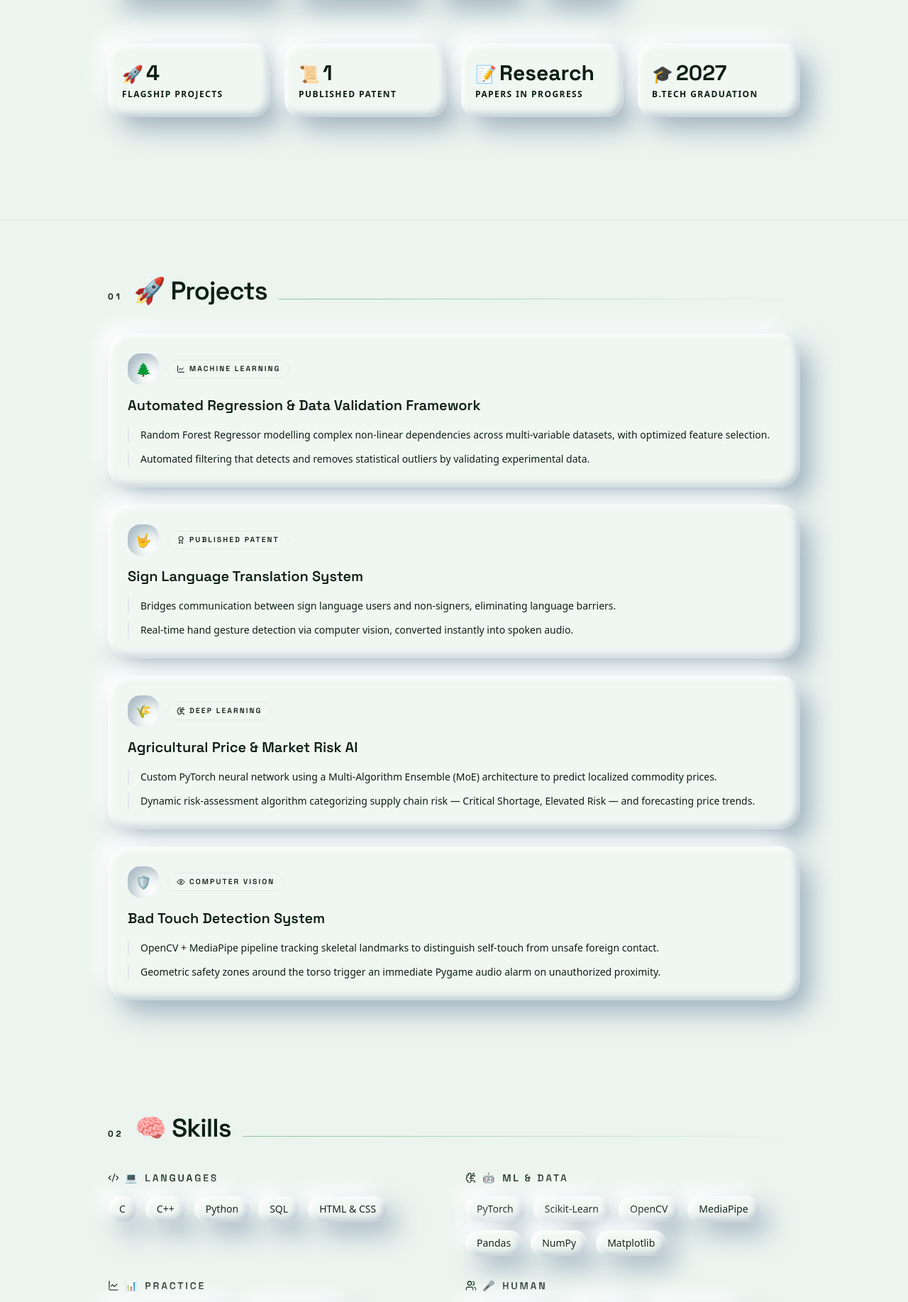
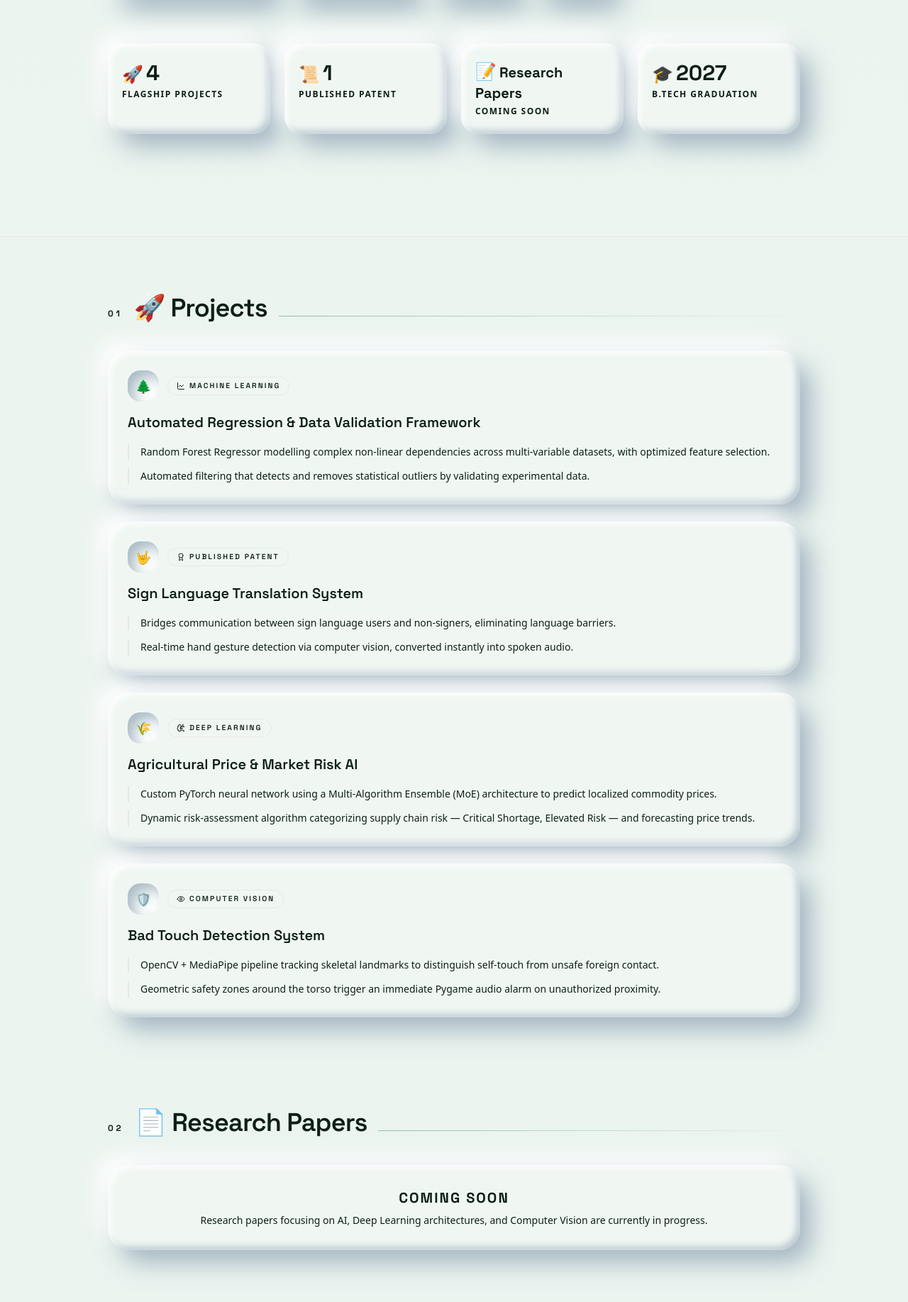
Before and after one commit to HaGGARdTREASon/Portfolio, a plain HTML site: page index.html in a window 1280 px wide. Shown: the part 579-2414 px from the top of the page at 71% size. Drawn offline with nearby package versions, Linux system fonts and the light colour scheme.

Commit message:
Refactor HTML structure and update sections

```diff
--- a/index.html
+++ b/index.html
@@ -98,10 +98,10 @@
 							<dd class="mt-1 text-xs font-semibold uppercase tracking-[0.12em] text-muted-foreground">Published patent</dd>
 						</a>
 						<div class="clay px-5 py-6">
-							<dt class="font-display text-3xl font-bold text-primary">
-								<span aria-hidden="true" class="mr-1 text-2xl">📝</span>Research
+							<dt class="font-display text-lg sm:text-xl font-bold text-primary leading-tight">
+								<span aria-hidden="true" class="mr-1 text-2xl">📝</span>Research Papers
 							</dt>
-							<dd class="mt-1 text-xs font-semibold uppercase tracking-[0.12em] text-muted-foreground">Papers in progress</dd>
+							<dd class="mt-1 text-xs font-semibold uppercase tracking-[0.12em] text-accent">Coming Soon</dd>
 						</div>
 						<div class="clay px-5 py-6">
 							<dt class="font-display text-3xl font-bold text-primary">
@@ -186,10 +186,25 @@
 				</div>
 			</section>
 
+			<!-- Research Papers Section -->
+			<section class="mx-auto max-w-5xl px-6 py-12">
+				<div class="mb-10 flex items-baseline gap-4 scroll-zoom-point">
+					<span class="font-display text-xs tracking-[0.3em] text-primary font-bold">02</span>
+					<h2 class="text-2xl font-semibold tracking-tight sm:text-4xl">
+						<span aria-hidden="true" class="mr-2">📄</span>Research Papers
+					</h2>
+					<span class="rule-gradient h-px flex-1"></span>
+				</div>
+				<div class="panel p-8 text-center scroll-zoom-point">
+					<p class="font-display text-xl font-bold text-accent uppercase tracking-widest">Coming Soon</p>
+					<p class="mt-2 text-sm text-muted-foreground">Research papers focusing on AI, Deep Learning architectures, and Computer Vision are currently in progress.</p>
+				</div>
+			</section>
+
 			<!-- Skills Section -->
 			<section class="mx-auto max-w-5xl px-6 py-20">
 				<div class="mb-10 flex items-baseline gap-4 scroll-zoom-point">
-					<span class="font-display text-xs tracking-[0.3em] text-primary font-bold">02</span>
+					<span class="font-display text-xs tracking-[0.3em] text-primary font-bold">03</span>
 					<h2 class="text-2xl font-semibold tracking-tight sm:text-4xl">
 						<span aria-hidden="true" class="mr-2">🧠</span>Skills
 					</h2>
@@ -251,7 +266,7 @@
 			<!-- Experience & Education -->
 			<section class="mx-auto max-w-5xl px-6 py-20">
 				<div class="mb-10 flex items-baseline gap-4 scroll-zoom-point">
-					<span class="font-display text-xs tracking-[0.3em] text-primary font-bold">03</span>
+					<span class="font-display text-xs tracking-[0.3em] text-primary font-bold">04</span>
 					<h2 class="text-2xl font-semibold tracking-tight sm:text-4xl">
 						<span aria-hidden="true" class="mr-2">🎓</span>Experience & Education
 					</h2>
@@ -291,7 +306,7 @@
 			<!-- Leadership & Activities -->
 			<section class="mx-auto max-w-5xl px-6 py-20 pb-36">
 				<div class="mb-10 flex items-baseline gap-4 scroll-zoom-point">
-					<span class="font-display text-xs tracking-[0.3em] text-primary font-bold">04</span>
+					<span class="font-display text-xs tracking-[0.3em] text-primary font-bold">05</span>
 					<h2 class="text-2xl font-semibold tracking-tight sm:text-4xl">
 						<span aria-hidden="true" class="mr-2">🌟</span>Leadership & Activities
 					</h2>
```
Lines whose indentation alone changed are shown as unchanged.
